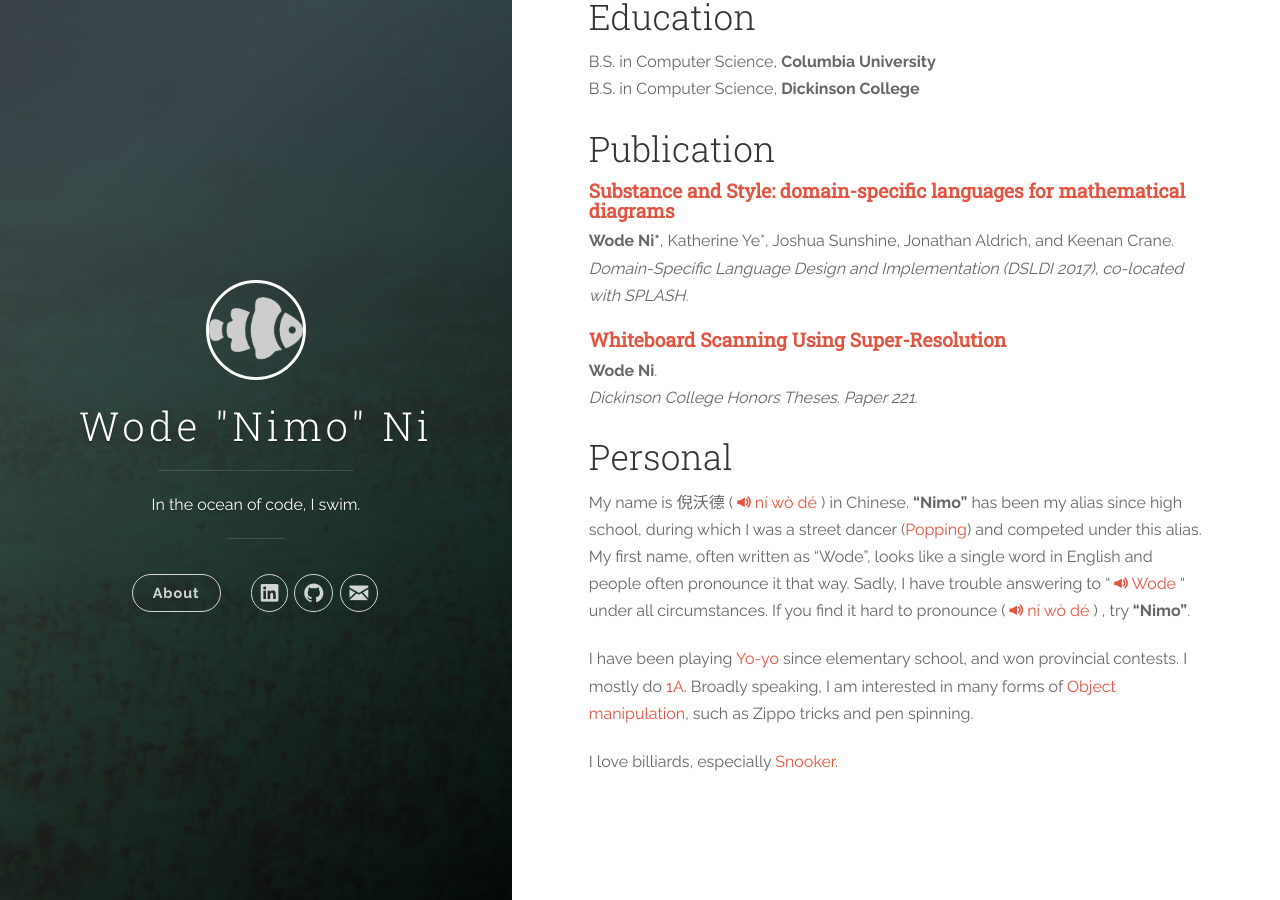
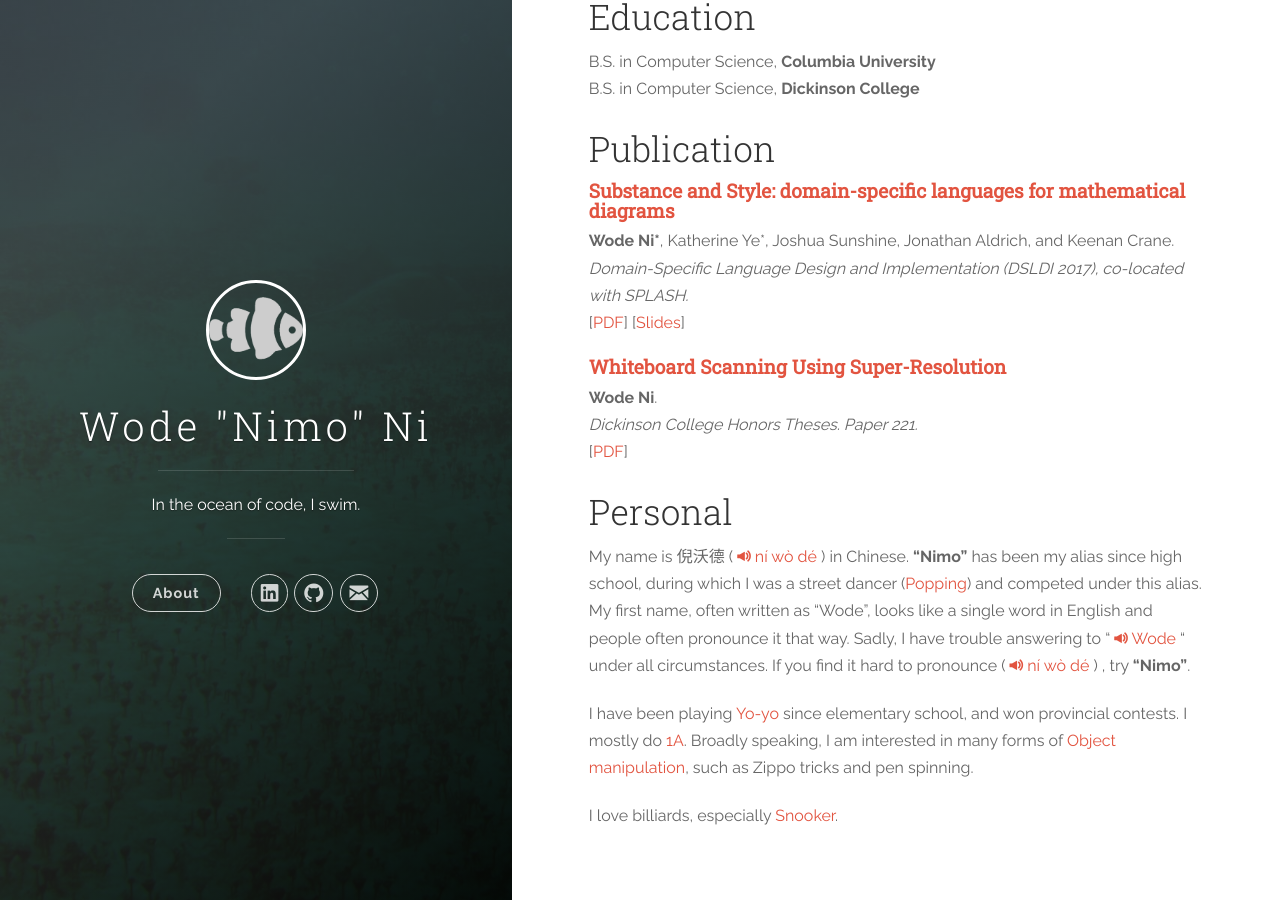
Before and after one commit to wodeni/wodeni.github.io, a Jekyll site: the page built from index.md, in a window 1280 px wide and 900 px high, scrolled down 832 px. Built offline with Jekyll 4.4.1, drawn with Linux system fonts in a browser that asks for light colours; nearby versions of some CDN libraries; our own code applies the rules of GitHub Pages for plain Markdown files.

```diff
--- a/_config-columbia.yml
+++ b/_config-columbia.yml
@@ -4,7 +4,7 @@ description: 'In the ocean of code, I swim.'
 # url: 'http://wodeni.github.io'
 # baseurl: '/'
 url: 'http://www.columbia.edu'
-baseurl: '/~wn2155/'
+baseurl: '/~wn2155'
 # google_analytics: 'UA-XXXXXX-X'
 # disqus_shortname: 'your-disqus-name'
 
--- a/_config.yml
+++ b/_config.yml
@@ -2,7 +2,7 @@
 title: Wode "Nimo" Ni
 description: 'In the ocean of code, I swim.'
 url: 'http://wodeni.github.io'
-baseurl: '/'
+baseurl: ''
 # url: 'http://www.columbia.edu'
 # baseurl: '/~wn2155/'
 # google_analytics: 'UA-XXXXXX-X'
--- a/_layouts/named_sections.html
+++ b/_layouts/named_sections.html
@@ -12,7 +12,7 @@ layout: default
             <br>
         </div>
         <div class="col-md-6">
-            <img src="images/nimo.jpg" class="pull-left" height="300px" style="margin:0px 10px">
+            <img src="images/nimo.jpg" class="pull-left" height="300px">
         </col>
     </div>
     <div class="row">
--- a/index.md
+++ b/index.md
@@ -22,10 +22,13 @@ B.S. in Computer Science, __Dickinson College__ <br>
 ## Publication
 
 #### [__Substance and Style: domain-specific languages for mathematical diagrams__](https://2017.splashcon.org/event/dsldi-2017-substance-and-style-domain-specific-languages-for-mathematical-diagrams)
-__Wode Ni\*__, Katherine Ye*, Joshua Sunshine, Jonathan Aldrich, and Keenan Crane.<br>  _Domain-Specific Language Design and Implementation (DSLDI 2017),  co-located with SPLASH._
+__Wode Ni\*__, Katherine Ye*, Joshua Sunshine, Jonathan Aldrich, and Keenan Crane.<br>  _Domain-Specific Language Design and Implementation (DSLDI 2017),  co-located with SPLASH._ <br>
+[[PDF](assets/dsldi.pdf)]
+[[Slides](assest/dsldi-presentation.pdf)]
 
 #### [__Whiteboard Scanning Using Super-Resolution__](http://scholar.dickinson.edu/student_honors/221/)
-__Wode Ni__.<br> _Dickinson College Honors Theses. Paper 221._
+__Wode Ni__.<br> _Dickinson College Honors Theses. Paper 221._<br>
+[[PDF](assets/superres.pdf)]
 
 ## Personal
 
```
Also changed, not shown: 9 other files.
